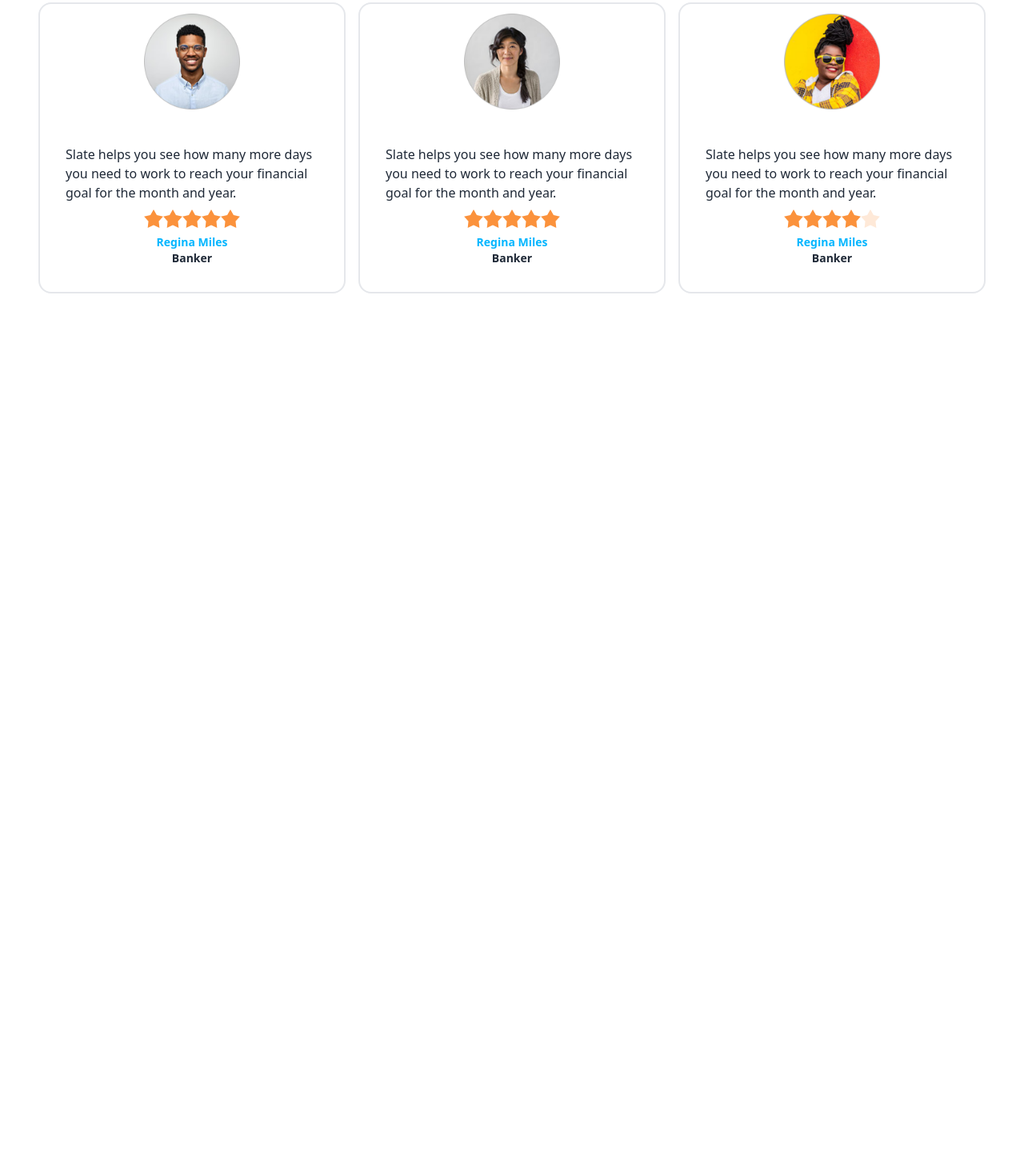
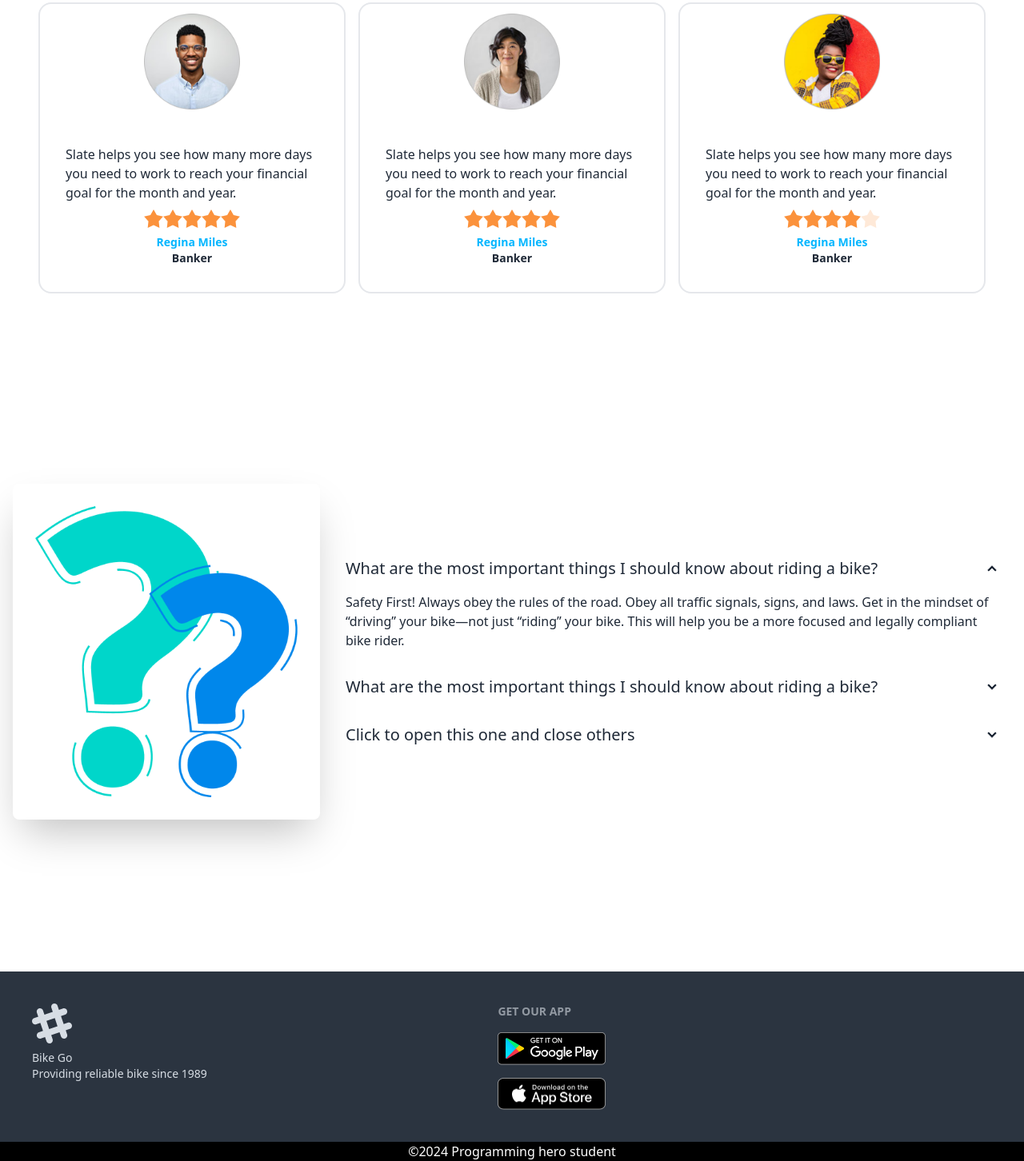
Before and after one commit to Farukhossain5/bike-waala-daisyUI, a plain HTML site: page index.html in a window 1280 px wide. Shown: the part 1539-2991 px from the top of the page at 80% size. Before the commit the page ends 1954 px from the top, so only its background shows below. Drawn offline with nearby package versions, Linux system fonts and the light colour scheme.

Commit message:
footer added

```diff
--- a/index.html
+++ b/index.html
@@ -218,6 +218,7 @@
       </div>
      </div>
      </section>
+     <!-- happy client review section -->
      <section>
       <h2 class="text-3xl font-semibold text-center my-7 lg:my-14 text-[#0A0826]">Our Happy <span class="text-bike-primary">Clients Says</span></h2>
      <div class="grid  grid-cols-1 md:grid-cols-2 lg:grid-cols-3 gap-y-8 gap-4 sm:p-3 p-5 lg:p-12">
@@ -292,9 +293,65 @@
       </div>
       </div>
      </section>
+     <!-- FAQ section  -->
+     <section>
+      <div class="hero min-h-screen">
+        <div class="hero-content flex-col lg:flex-row">
+          <img src="images/others/faq.png" class="max-w-sm rounded-lg shadow-2xl p-7 lg:w-1/2" />
+          <div>
+            <div class="collapse collapse-arrow">
+              <input type="radio" name="my-accordion-2" checked="checked" />
+              <div class="collapse-title text-xl font-medium">
+               What are the most important things I should
+               know about riding a bike?
+              </div>
+              <div class="collapse-content">
+                <p>Safety First! Always obey the rules of the road. Obey all traffic signals, signs, and laws. Get in the mindset of “driving” your bike—not just “riding” your bike. This will help you be a more focused and legally compliant bike rider. </p>
+              </div>
+            </div>
+            <div class="collapse collapse-arrow">
+              <input type="radio" name="my-accordion-2" />
+              <div class="collapse-title text-xl font-medium">
+              What are the most important things I should
+              know about riding a bike?
+              </div>
+              <div class="collapse-content">
+                <p>Safety First! Always obey the rules of the road. Obey all traffic signals, signs, and laws. Get in the mindset of “driving” your bike—not just “riding” your bike. This will help you be a more focused and legally compliant bike rider. </p>
+              </div>
+            </div>
+            <div class="collapse collapse-arrow">
+              <input type="radio" name="my-accordion-2" />
+              <div class="collapse-title text-xl font-medium">
+                Click to open this one and close others
+              </div>
+              <div class="collapse-content">
+                <p>hello</p>
+              </div>
+            </div>
+          </div>
+        </div>
+      </div>
+     </section>
     </main>
     <footer>
-
+      <footer class="footer p-10 bg-neutral text-neutral-content">
+        <aside>
+          <svg width="50" height="50" viewBox="0 0 24 24" xmlns="http://www.w3.org/2000/svg" fill-rule="evenodd" clip-rule="evenodd" class="fill-current"><path d="M22.672 15.226l-2.432.811.841 2.515c.33 1.019-.209 2.127-1.23 2.456-1.15.325-2.148-.321-2.463-1.226l-.84-2.518-5.013 1.677.84 2.517c.391 1.203-.434 2.542-1.831 2.542-.88 0-1.601-.564-1.86-1.314l-.842-2.516-2.431.809c-1.135.328-2.145-.317-2.463-1.229-.329-1.018.211-2.127 1.231-2.456l2.432-.809-1.621-4.823-2.432.808c-1.355.384-2.558-.59-2.558-1.839 0-.817.509-1.582 1.327-1.846l2.433-.809-.842-2.515c-.33-1.02.211-2.129 1.232-2.458 1.02-.329 2.13.209 2.461 1.229l.842 2.515 5.011-1.677-.839-2.517c-.403-1.238.484-2.553 1.843-2.553.819 0 1.585.509 1.85 1.326l.841 2.517 2.431-.81c1.02-.33 2.131.211 2.461 1.229.332 1.018-.21 2.126-1.23 2.456l-2.433.809 1.622 4.823 2.433-.809c1.242-.401 2.557.484 2.557 1.838 0 .819-.51 1.583-1.328 1.847m-8.992-6.428l-5.01 1.675 1.619 4.828 5.011-1.674-1.62-4.829z"></path></svg>
+          <p>Bike Go<br>Providing reliable bike since 1989</p>
+        </aside>
+        <nav>
+          <h6 class="footer-title ">Get Our App</h6>
+          <div class="grid grid-cols-1 i gap-4">
+          <a href="">
+            <img src="images/others/android.png" class="w-1/2" alt="">
+          </a>
+          <a href="">
+            <img src="images/others/ios.png" class="w-1/2" alt="">
+          </a>
+          </div>
+        </nav>
+      </footer>
+      <p class="text-center bg-black text-white">©2024 Programming hero student</p>
     </footer>
   </body>
 </html>
```
